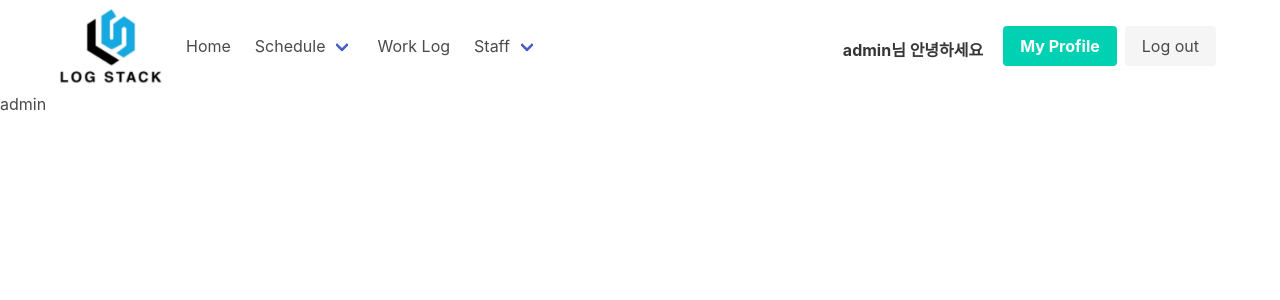
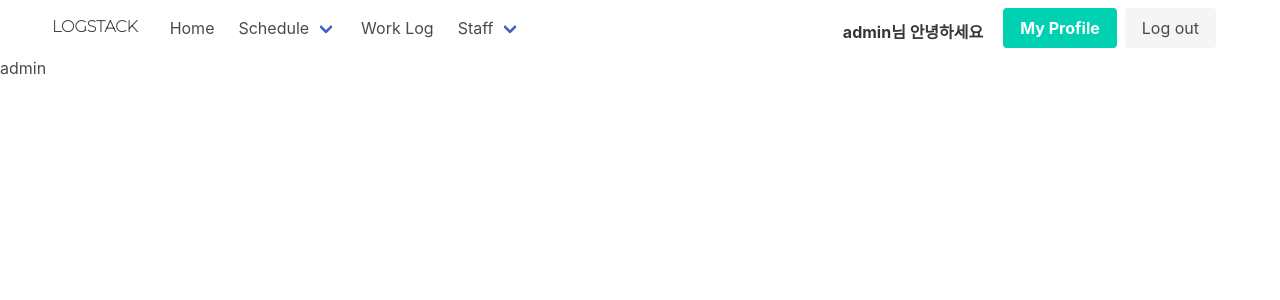
Before and after one commit to Log-Stack/work_logstack, a Django app: page /authy/ in a window 1280 px wide. Shown: the top 300 px of the page. Run offline with Django 3.2, Linux system fonts and the light colour scheme; a user stored in the database is signed in.

Commit message:
Change Logo

```diff
--- a/work_logstack/templates/base.html
+++ b/work_logstack/templates/base.html
@@ -8,11 +8,14 @@
     <title>Title</title>
     <link rel="stylesheet" href="https://cdn.jsdelivr.net/npm/bulma@0.9.1/css/bulma.min.css">
     <link href="https://fonts.googleapis.com/icon?family=Material+Icons" rel="stylesheet">
+<link rel="preconnect" href="https://fonts.gstatic.com">
+<link href="https://fonts.googleapis.com/css2?family=Montserrat:wght@100&display=swap" rel="stylesheet">
 <body>
 <div class="container">
     <nav class="navbar" role="navigation" aria-label="main navigation">
         <div class="navbar-brand">
-            <img src="{% static 'img/logstack.png' %}" width="122" height="104">
+            <strong><p style="font-family: 'Montserrat', sans-serif;margin-top:15px; margin-right:20px;">LOGSTACK</p></strong>
+<!--            <img src="{% static 'img/logstack.png' %}" width="122" height="104">-->
 
             <a role="button" class="navbar-burger" aria-label="menu" aria-expanded="false"
                data-target="navbarBasicExample">
```
